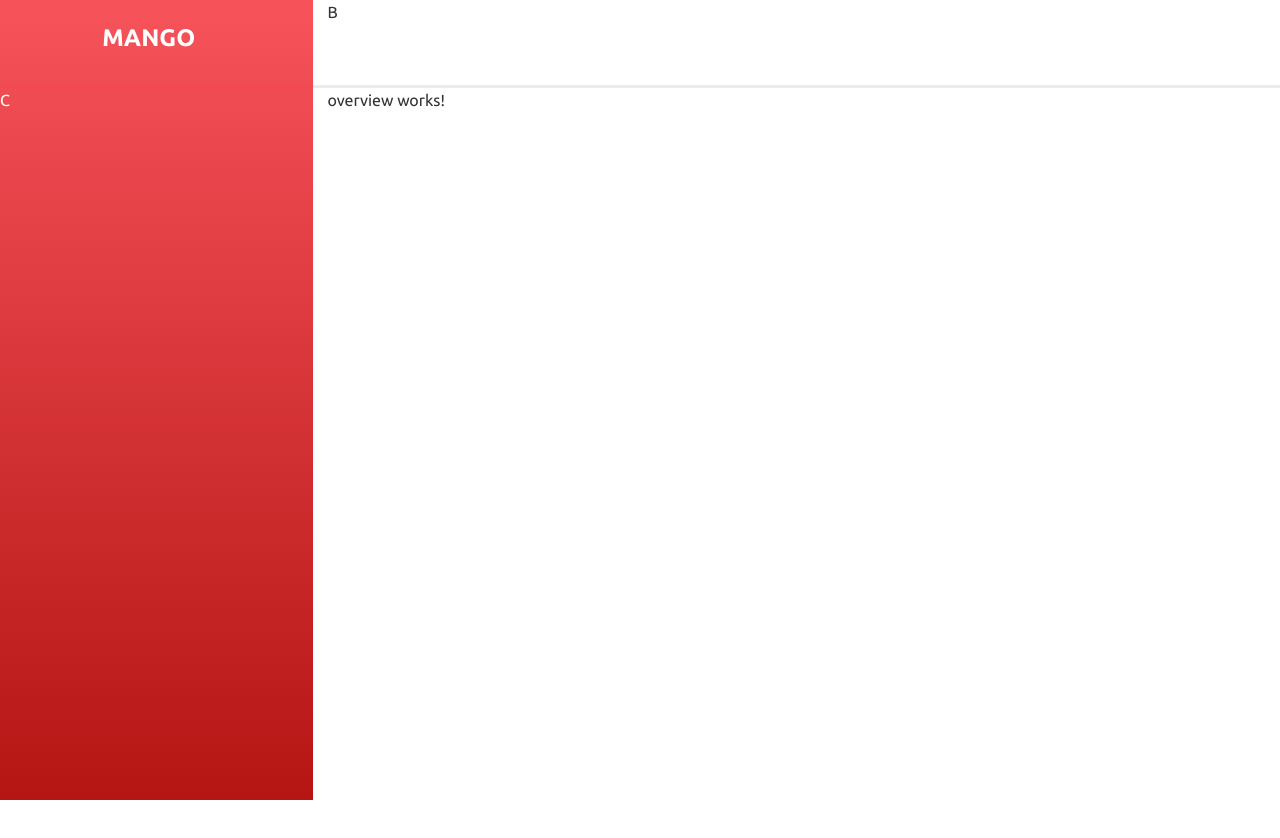
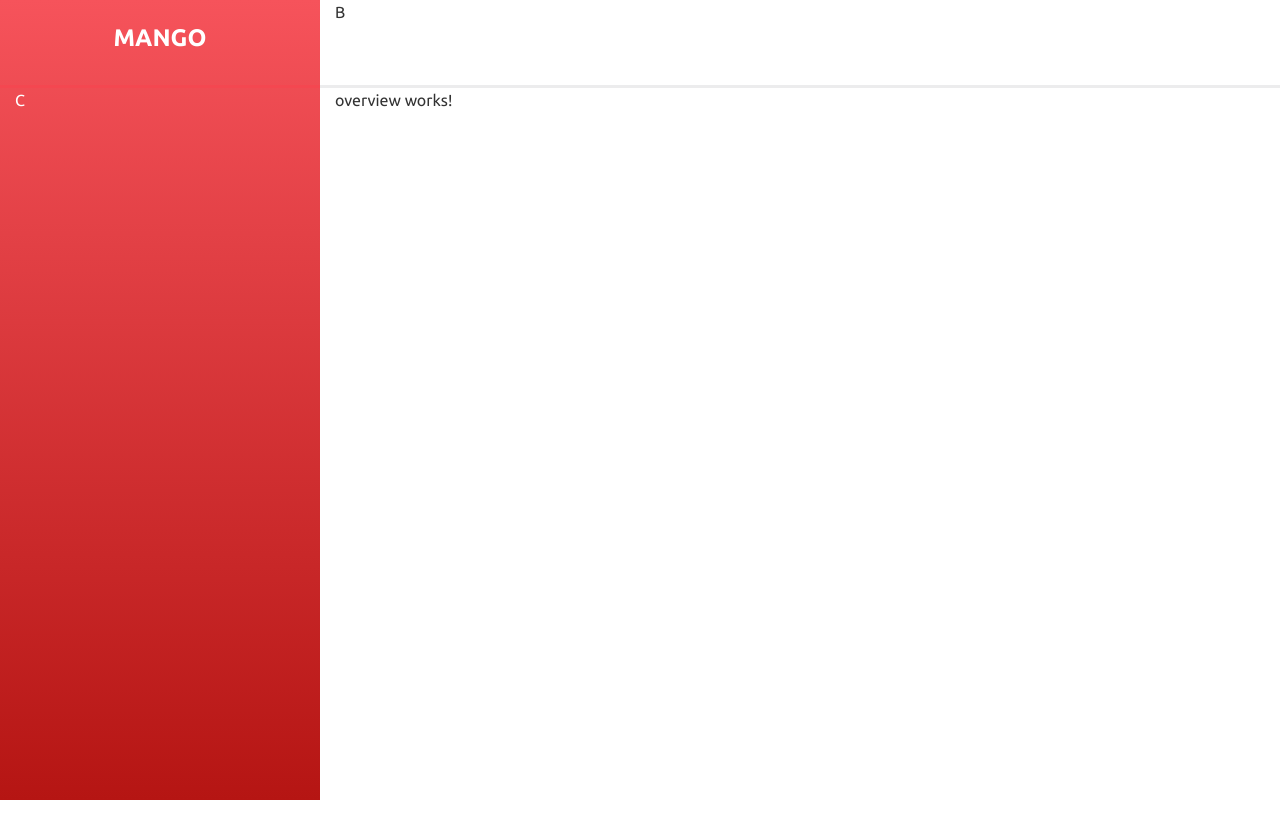
Before and after one commit to EdgarACarneiro/feup-sinf, an Angular app in the folder sinf/: page / in a window 1280 px wide. Shown: the top 838 px of the page. After the commit the page ends 800 px from the top, so only its background shows below. Built offline with nearby package versions, Linux system fonts and the light colour scheme.

Commit message:
Fixed sme general design stuff

```diff
--- a/sinf/src/styles.scss
+++ b/sinf/src/styles.scss
@@ -1,6 +1,7 @@
 /* You can add global styles to this file, and also import other style files */
 html, body {
     height: 100%;
+    overflow-y: hidden;
 }
 
 .font-white {
@@ -10,3 +11,7 @@ html, body {
 .white {
     background: white;
 }
+
+.row {
+    margin: 0 !important;
+}
```
